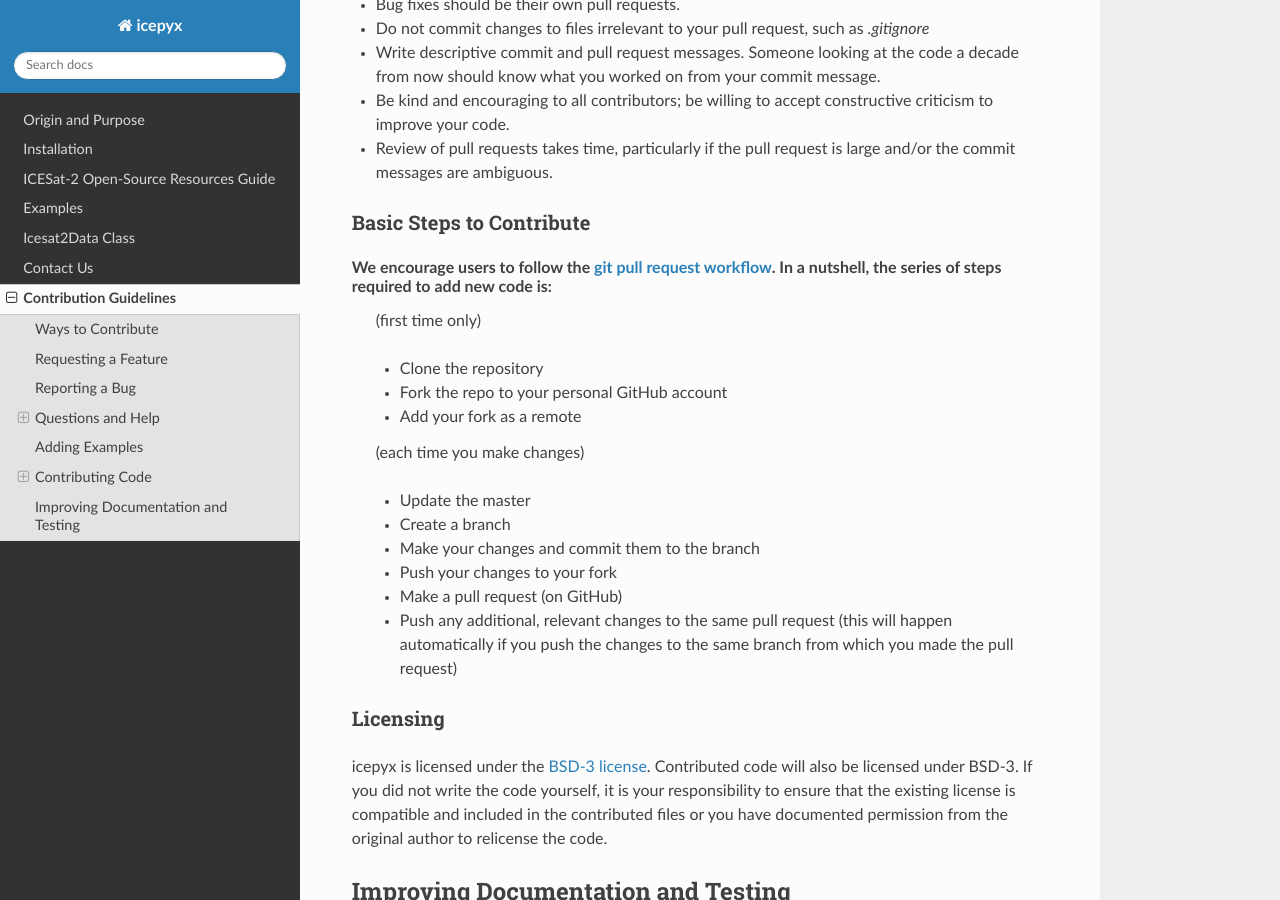
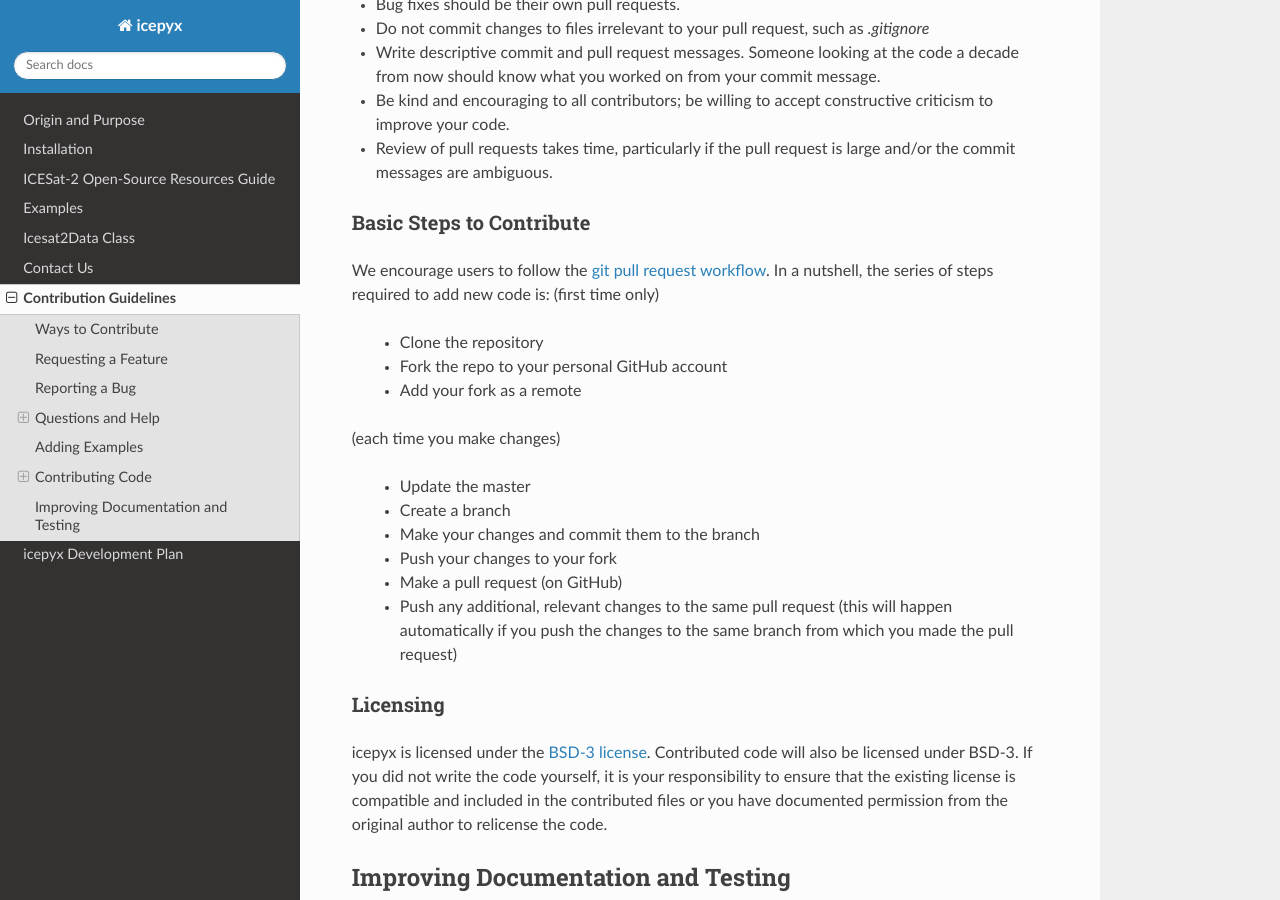
Before and after one commit to icesat2py/icepyx, a Sphinx documentation site: the page built from doc/source/development/contribution_guidelines.rst, in a window 1280 px wide and 900 px high, scrolled down 2093 px. Built offline with Sphinx 7.4.7 and the Read the Docs theme 2.0.0, drawn with Linux system fonts in a browser that asks for light colours.

Commit message:
add development plan to docs and fix formatting in docs

```diff
--- a/doc/source/development/contribution_guidelines.rst
+++ b/doc/source/development/contribution_guidelines.rst
@@ -58,6 +58,7 @@
 
 General Guidelines
 ^^^^^^^^^^^^^^^^^^
+
 - Make each pull request as small and simple as possible. Unrelated changes should be submitted as multiple pull requests.
 - Larger changes should be broken down into their basic components and integrated separately.
 - Bug fixes should be their own pull requests.
@@ -69,11 +70,14 @@
 Basic Steps to Contribute
 ^^^^^^^^^^^^^^^^^^^^^^^^^
 We encourage users to follow the `git pull request workflow <https://www.asmeurer.com/git-workflow/>`_. In a nutshell, the series of steps required to add new code is:
- | (first time only)
+(first time only)
+
  - Clone the repository
  - Fork the repo to your personal GitHub account
  - Add your fork as a remote
- | (each time you make changes)
+
+(each time you make changes)
+
  - Update the master
  - Create a branch
  - Make your changes and commit them to the branch
--- a/doc/source/index.rst
+++ b/doc/source/index.rst
@@ -18,3 +18,4 @@
    user_guide/is2class
    development/contact
    development/contribution_guidelines
+   development/development_plan
```
Also changed, not shown: doc/source/development/development_plan.rst (added, +47 -0 lines), doc/source/getting_started/resources.rst (+27 -9 lines), doc/examples/ICESat-2_DAAC_DataAccess_Example.ipynb.
